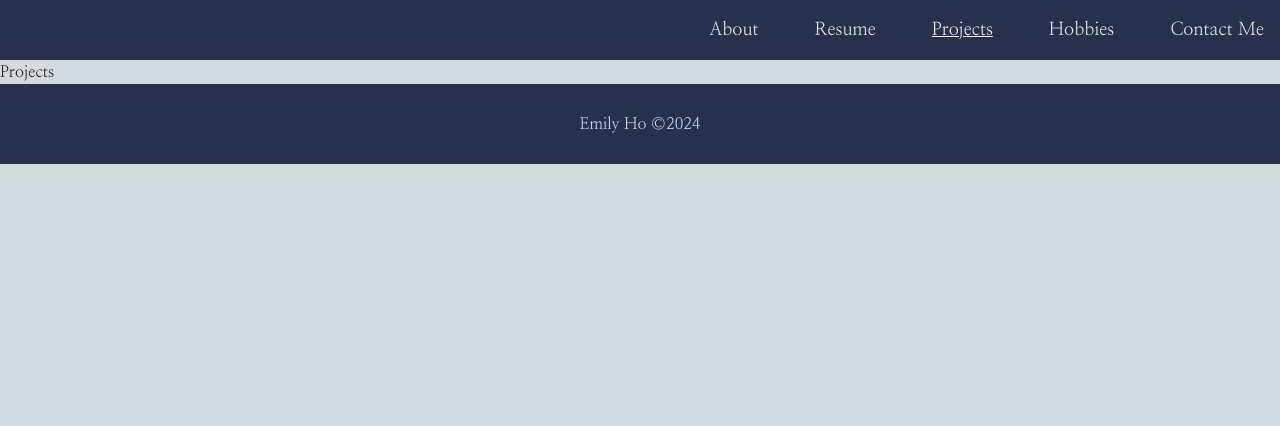
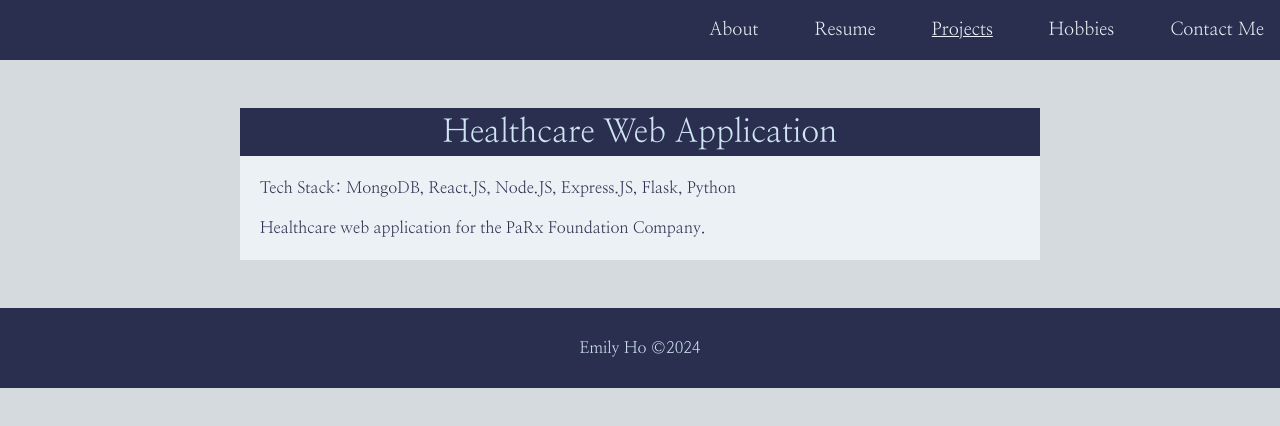
Before and after one commit to Emilyho11/personal-website, a React (Vite) app in the folder frontend/: page /projects in a window 1280 px wide. Shown: the top 426 px of the page. Built offline with nearby package versions, Linux system fonts and the light colour scheme.

Commit message:
Creating a projects page

```diff
--- a/frontend/src/pages/Projects.jsx
+++ b/frontend/src/pages/Projects.jsx
@@ -1,8 +1,20 @@
 import React from 'react'
+import ContentContainer from '../components/ContentContainer'
 
 const Projects = () => {
   return (
-    <div>Projects</div>
+    <>
+      <ContentContainer>
+        <div className='bg-light_blue text-dark_blue'>
+          <h2 className='bg-dark_blue text-back_light_blue text-center'>Healthcare Web Application</h2>
+          <div className='p-5'>
+            <p>Tech Stack: MongoDB, React.JS, Node.JS, Express.JS, Flask, Python</p>
+            <p className='pt-4'>Healthcare web application for the PaRx Foundation Company.</p>
+          </div>
+        </div>
+      </ContentContainer>
+
+    </>
   )
 }
 
```
